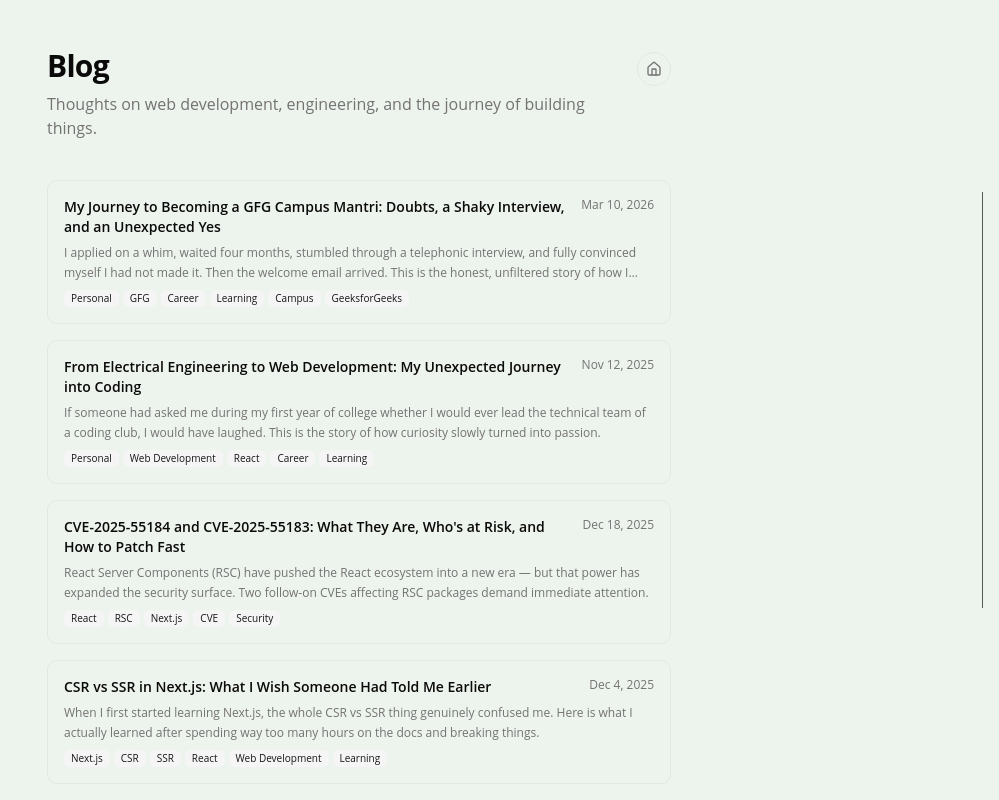
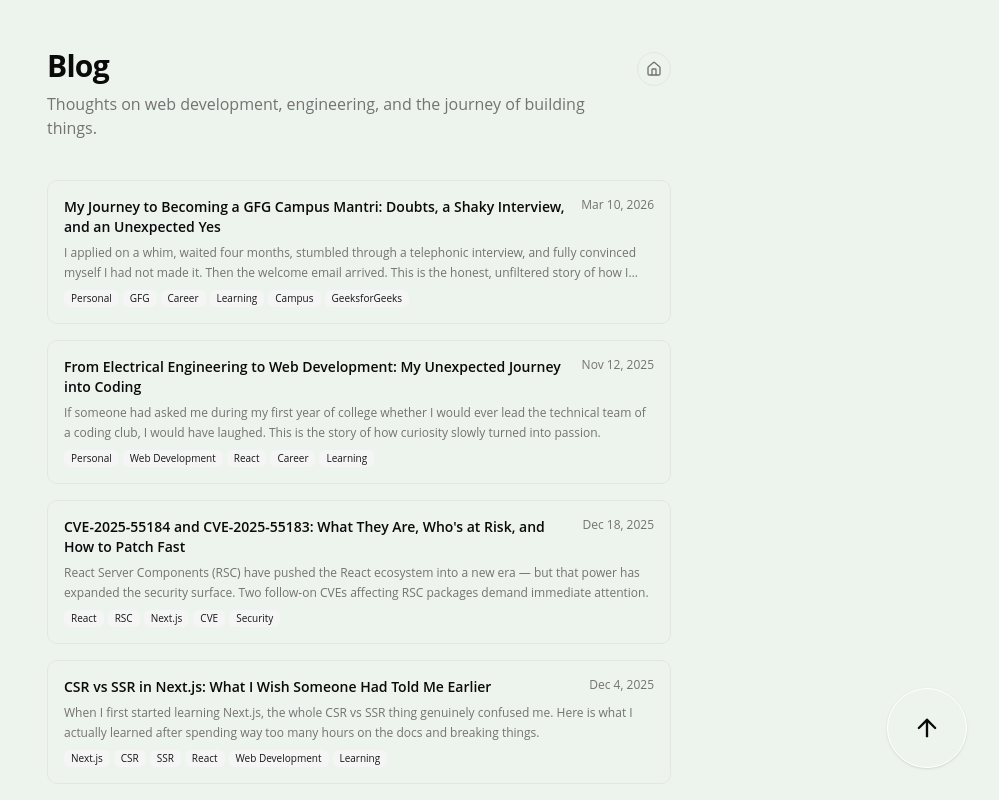
Before and after one commit to Gyanranjan-Priyam/resume-portfolio, a Next.js app: page /blog in a window 1280 px wide. Shown: the top 800 px of the page, without its empty margins (281-1280 px from the left). Built offline with nearby package versions, Linux system fonts and the light colour scheme.

Commit message:
feat: add ScrollToTopButton component and enhance ScrollIndicator functionality

```diff
--- a/app/layout.tsx
+++ b/app/layout.tsx
@@ -12,6 +12,7 @@ import ClickSpark from "@/components/ClickSpark";
 import { FlickeringGrid } from "@/components/ui/flickering-grid";
 import { PwaRegister } from "@/components/pwa-register";
 import { ScrollIndicator } from "@/components/ui/scroll-indicator";
+import { ScrollToTopButton } from "@/components/ui/scroll-to-top-button";
 
 const SITE_URL = "https://www.gyanranjanpriyam.tech";
 const OG_IMAGE =
@@ -149,6 +150,7 @@ export default function RootLayout({
         <ThemeSync />
         <PwaRegister />
         <ScrollIndicator />
+        <ScrollToTopButton />
         <SmoothScroll>
           <LoaderWrapper />
           <ClickSpark>
--- a/components/ui/scroll-indicator.tsx
+++ b/components/ui/scroll-indicator.tsx
@@ -1,9 +1,12 @@
 "use client";
 
+import { useEffect, useRef, useState } from "react";
 import { motion, useScroll, useSpring } from "motion/react";
 
 export function ScrollIndicator() {
   const { scrollYProgress } = useScroll();
+  const [isVisible, setIsVisible] = useState(true);
+  const hideTimerRef = useRef<ReturnType<typeof setTimeout> | null>(null);
 
   const smoothProgress = useSpring(scrollYProgress, {
     stiffness: 180,
@@ -11,15 +14,60 @@ export function ScrollIndicator() {
     mass: 0.2,
   });
 
+  useEffect(() => {
+    const scheduleHide = () => {
+      if (hideTimerRef.current) clearTimeout(hideTimerRef.current);
+      hideTimerRef.current = setTimeout(() => setIsVisible(false), 900);
+    };
+
+    const reveal = () => {
+      setIsVisible(true);
+      scheduleHide();
+    };
+
+    const onKeydown = (event: KeyboardEvent) => {
+      if (
+        [
+          "ArrowDown",
+          "ArrowUp",
+          "PageDown",
+          "PageUp",
+          "Home",
+          "End",
+          " ",
+        ].includes(event.key)
+      ) {
+        reveal();
+      }
+    };
+
+    scheduleHide();
+
+    window.addEventListener("scroll", reveal, { passive: true });
+    window.addEventListener("wheel", reveal, { passive: true });
+    window.addEventListener("touchmove", reveal, { passive: true });
+    window.addEventListener("keydown", onKeydown);
+
+    return () => {
+      if (hideTimerRef.current) clearTimeout(hideTimerRef.current);
+      window.removeEventListener("scroll", reveal);
+      window.removeEventListener("wheel", reveal);
+      window.removeEventListener("touchmove", reveal);
+      window.removeEventListener("keydown", onKeydown);
+    };
+  }, []);
+
   return (
-    <div
+    <motion.div
       aria-hidden="true"
       className="pointer-events-none fixed right-4 top-1/2 z-70 hidden h-[52vh] w-px -translate-y-1/2 bg-foreground/15 md:block"
+      animate={{ opacity: isVisible ? 1 : 0, x: isVisible ? 0 : 4 }}
+      transition={{ duration: 0.28, ease: "easeOut" }}
     >
       <motion.div
         className="absolute inset-x-0 top-0 origin-top bg-foreground/60"
         style={{ scaleY: smoothProgress, height: "100%" }}
       />
-    </div>
+    </motion.div>
   );
 }
--- /dev/null
+++ b/components/ui/scroll-to-top-button.tsx
@@ -0,0 +1,54 @@
+/* eslint-disable react-hooks/set-state-in-effect */
+"use client";
+
+import { useState, useEffect, useRef } from "react";
+import { createPortal } from "react-dom";
+import { AnimatePresence, motion, useMotionValueEvent, useScroll } from "motion/react";
+import { ArrowUp } from "lucide-react";
+import { useLoaderStore } from "@/components/loader-component";
+
+export function ScrollToTopButton() {
+  const lenis = useLoaderStore((s) => s.lenis);
+  const [isVisible, setIsVisible] = useState(false);
+  const [mounted, setMounted] = useState(false);
+  const { scrollYProgress } = useScroll();
+
+  useEffect(() => {
+    setMounted(true);
+  }, []);
+
+  useMotionValueEvent(scrollYProgress, "change", (latest) => {
+    setIsVisible(latest > 0.16);
+  });
+
+  const handleScrollTop = () => {
+    if (lenis) {
+      lenis.scrollTo(0);
+      return;
+    }
+    window.scrollTo({ top: 0, behavior: "smooth" });
+  };
+
+  if (!mounted) return null;
+
+  return createPortal(
+    <AnimatePresence>
+      {isVisible && (
+        <motion.button
+          type="button"
+          aria-label="Scroll to top"
+          onClick={handleScrollTop}
+          style={{ position: "fixed", bottom: "2rem", right: "2rem", zIndex: 9999 }}
+          className="cursor-pointer inline-flex h-20 w-20 items-center justify-center rounded-full border border-white bg-background/85 text-foreground shadow-sm backdrop-blur-md transition-colors hover:bg-background"
+          initial={{ opacity: 0, y: 14, scale: 0.92 }}
+          animate={{ opacity: 1, y: 0, scale: 1 }}
+          exit={{ opacity: 0, y: 10, scale: 0.94 }}
+          transition={{ duration: 0.22, ease: "easeOut" }}
+        >
+          <ArrowUp className="h-7 w-7" />
+        </motion.button>
+      )}
+    </AnimatePresence>,
+    document.body
+  );
+}
```
